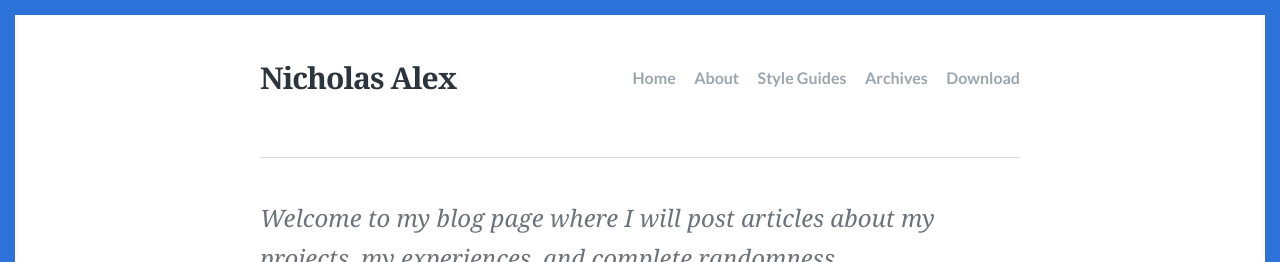
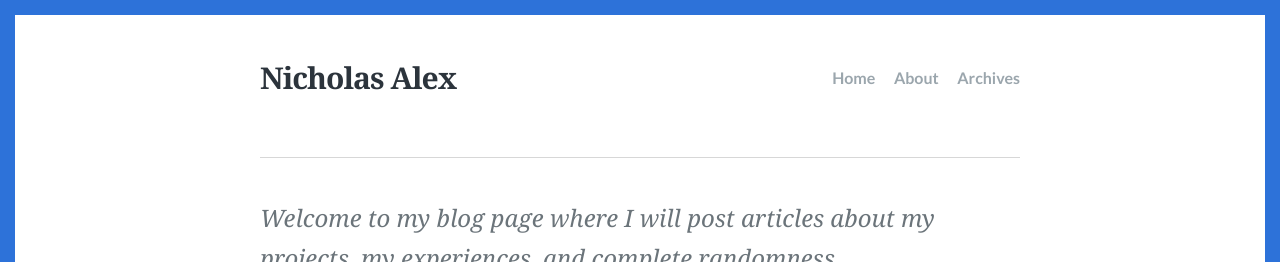
Before and after one commit to smiley-coyote/smiley-coyote.github.io, a Jekyll site: the page built from index.html, in a window 1280 px wide. Shown: the top 262 px of the page. Built offline with Jekyll 4.4.1, drawn with Linux system fonts in a browser that asks for light colours; some web fonts are replaced; the list of posts is cut into pages by our own code.

Commit message:
deleted some nav urls

```diff
--- a/_config.yml
+++ b/_config.yml
@@ -24,12 +24,8 @@ navigation:
   url: /myblog
 - text: About
   url: /myblog/about
-- text: Style Guides
-  url: /style-guide/
 - text: Archives
-  url: /tags/
-- text: Download
-  url: https://github.com/JustGoodThemes/Scriptor-Jekyll-Theme
+  url: /myblog/tags
 
 # The shortname for your Disqus site to enable comments.
 disqus: justgoodthemes
```
